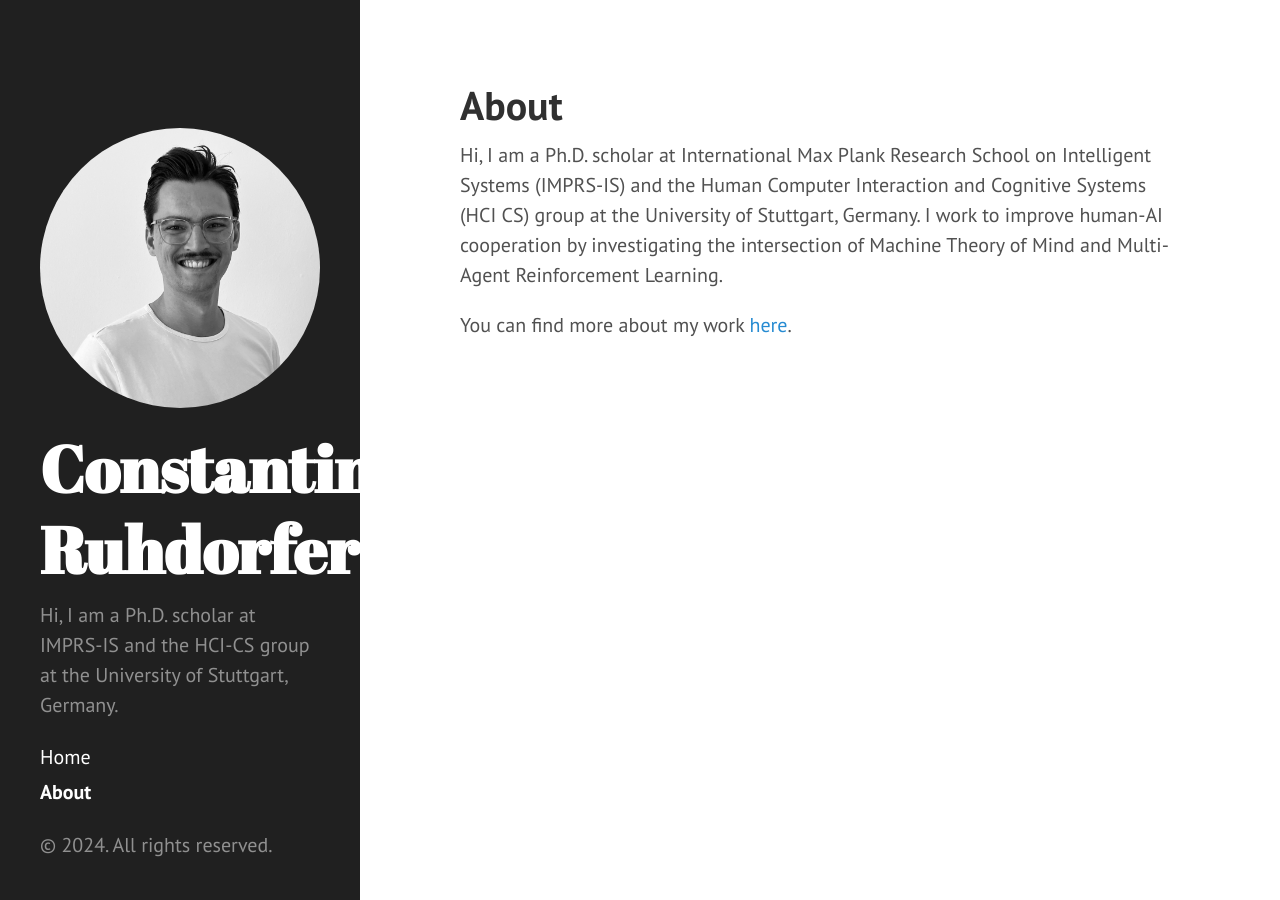
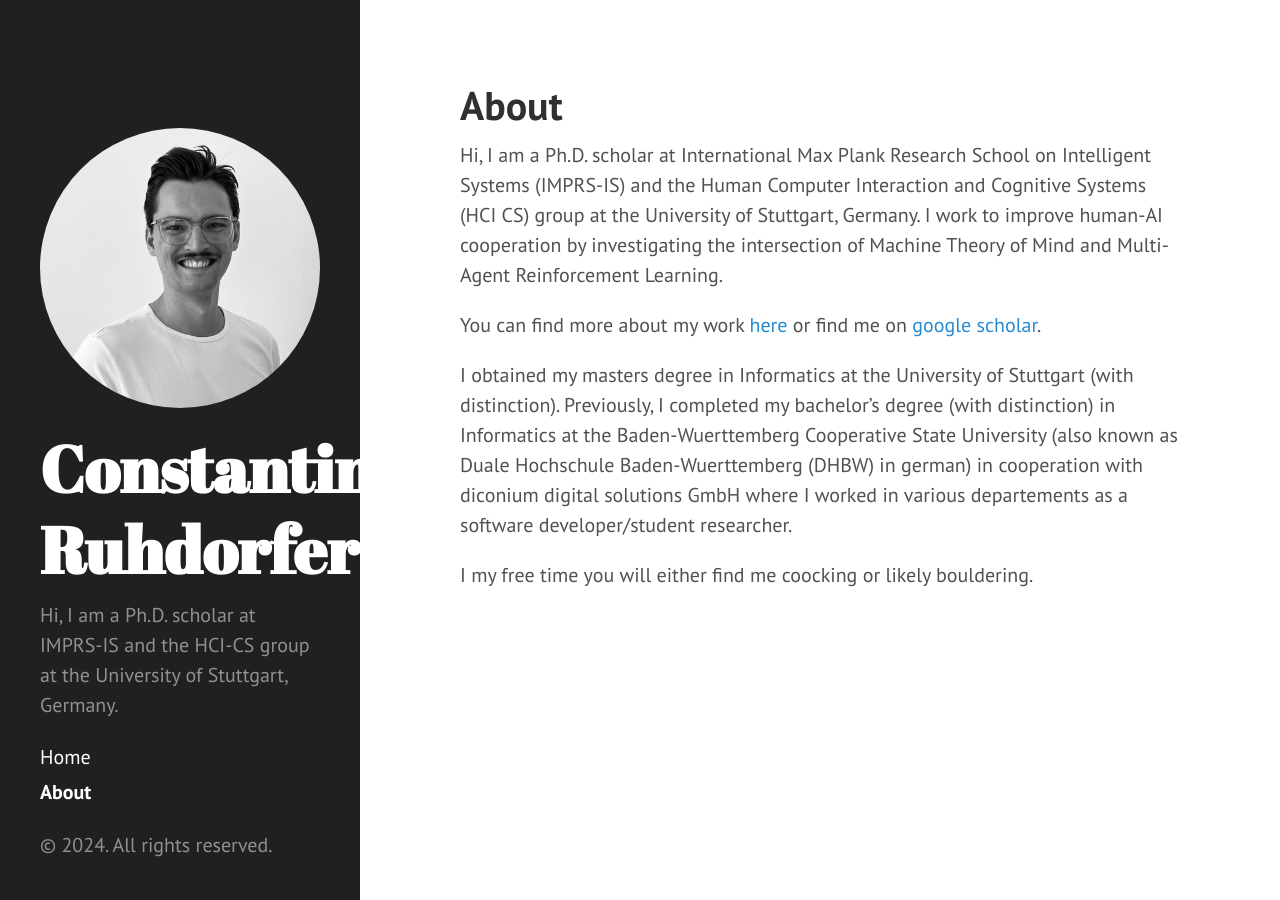
Before and after one commit to ConstantinRuhdorfer/constantinruhdorfer.github.io, a Jekyll site: the page built from about.md, in a window 1280 px wide. Built offline with Jekyll 4.4.1, drawn with Linux system fonts in a browser that asks for light colours.

Commit message:
Static content

```diff
--- a/about.md
+++ b/about.md
@@ -7,4 +7,9 @@ title: About
 Hi, I am a Ph.D. scholar at International Max Plank Research School on Intelligent Systems (IMPRS-IS) and the Human Computer Interaction and Cognitive Systems (HCI CS) group at the University of Stuttgart, Germany.
 I work to improve human-AI cooperation by investigating the intersection of Machine Theory of Mind and Multi-Agent Reinforcement Learning.
 
-You can find more about my work [here](https://www.perceptualui.org/people/ruhdorfer/).
+You can find more about my work [here](https://www.perceptualui.org/people/ruhdorfer/) or find me on [google scholar](https://scholar.google.de/citations?user=Bb4aplwAAAAJ&hl=de).
+
+I obtained my masters degree in Informatics at the University of Stuttgart (with distinction).
+Previously, I completed my bachelor's degree (with distinction) in Informatics at the Baden-Wuerttemberg Cooperative State University (also known as Duale Hochschule Baden-Wuerttemberg (DHBW) in german) in cooperation with diconium digital solutions GmbH where I worked in various departements as a software developer/student researcher.
+
+I my free time you will either find me coocking or likely bouldering.
--- a/index.html
+++ b/index.html
@@ -8,7 +8,7 @@ title: Home
 Hi, I am a Ph.D. scholar at International Max Plank Research School on Intelligent Systems (IMPRS-IS) and the Human Computer Interaction and Cognitive Systems (HCI CS) group at the University of Stuttgart, Germany.
 My work aims to improve human-AI cooperation by investigating the intersection of Machine Theory of Mind and Multi-Agent Reinforcement Learning.
 
-You can find more about me or my work in the <a href="{{ site.baseurl }}about">about page</a> or on our groups <a href="https://www.perceptualui.org/people/ruhdorfer/">website</a>.
+You can find more about me or my work in the <a href="{{ site.baseurl }}about">about page</a>, on our groups <a href="https://www.perceptualui.org/people/ruhdorfer/">website</a>, or on <a href="https://scholar.google.de/citations?user=Bb4aplwAAAAJ&hl=de">google scholar</a>.
 For students interested in a project or thesis please check the <a href="https://www.perceptualui.org/teaching/open-projects/">open thesis page</a> (only accessible from within the universities network).
 
 <hr />
```
Also changed, not shown: public/apple-touch-icon-144-precomposed.png, public/apple-touch-icon-144-precomposed_.png (added), public/favicon.ico.
